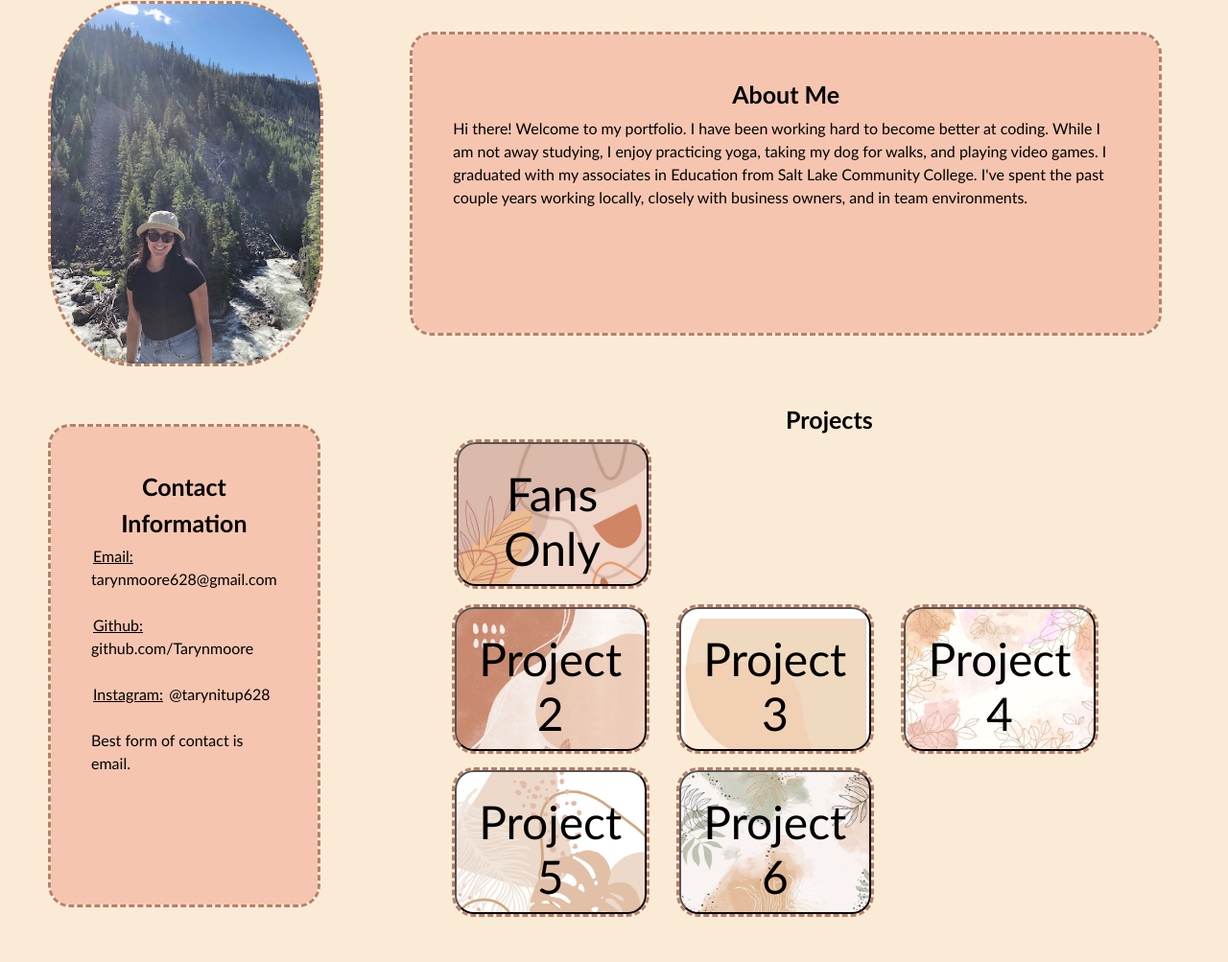
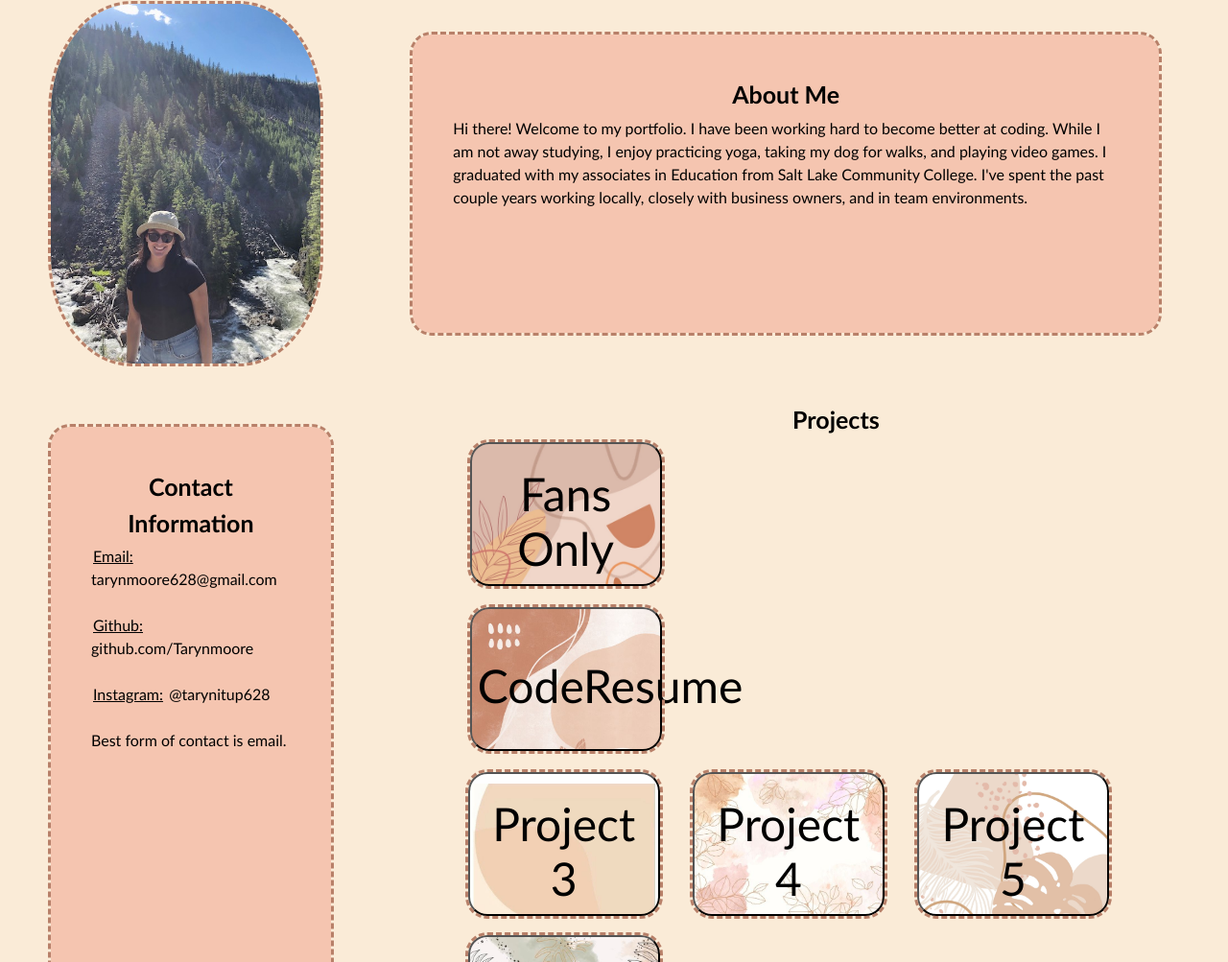
Before and after one commit to Tarynmoore/Challenge-2, a plain HTML site: page index.html in a window 1280 px wide. Shown: the part 187-1190 px from the top of the page at 96% size. Before the commit the page ends 1166 px from the top, so only its background shows below. Drawn offline with Linux system fonts and the light colour scheme.

Commit message:
Update index.html

```diff
--- a/index.html
+++ b/index.html
@@ -55,9 +55,10 @@
          <form action="https://rtarasevich.github.io/Fans-Only/index.html">
         <button id="btn1" class="img1" type="submit" >Fans Only</button>
         </form>
+     <form action="https://github.com/LimeRicky84/stunning-chainsaw">
+        <button id="btn2" class="img2" type="submit" >CodeResume</button>
+        </form>
 
-
-        <button class="img2" type="submit">Project 2</button>
         <button class="img3" type="submit">Project 3</button>
         <button class="img4" type="submit">Project 4</button>
         <button class="img5" type="submit">Project 5</button>
```
